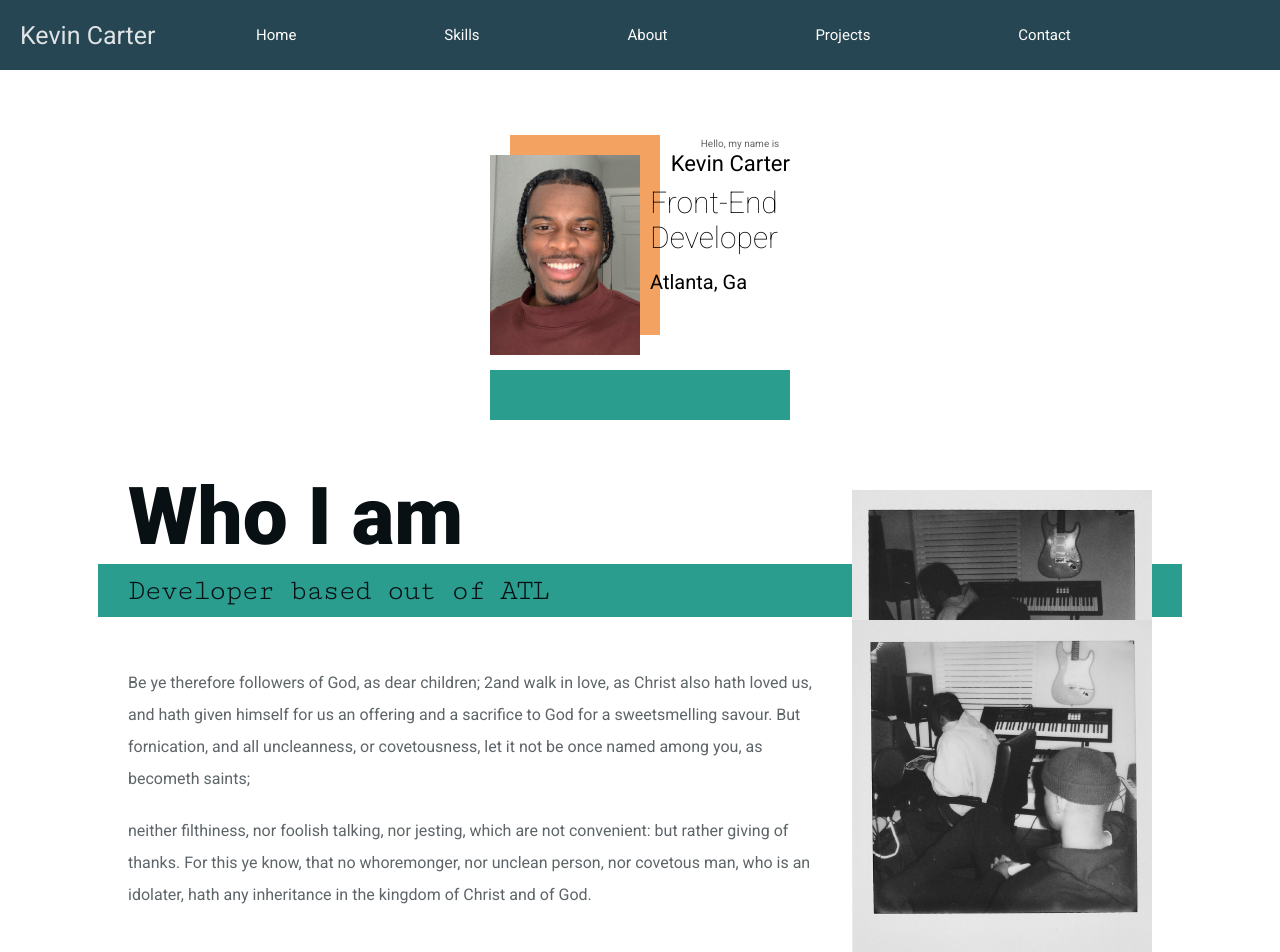
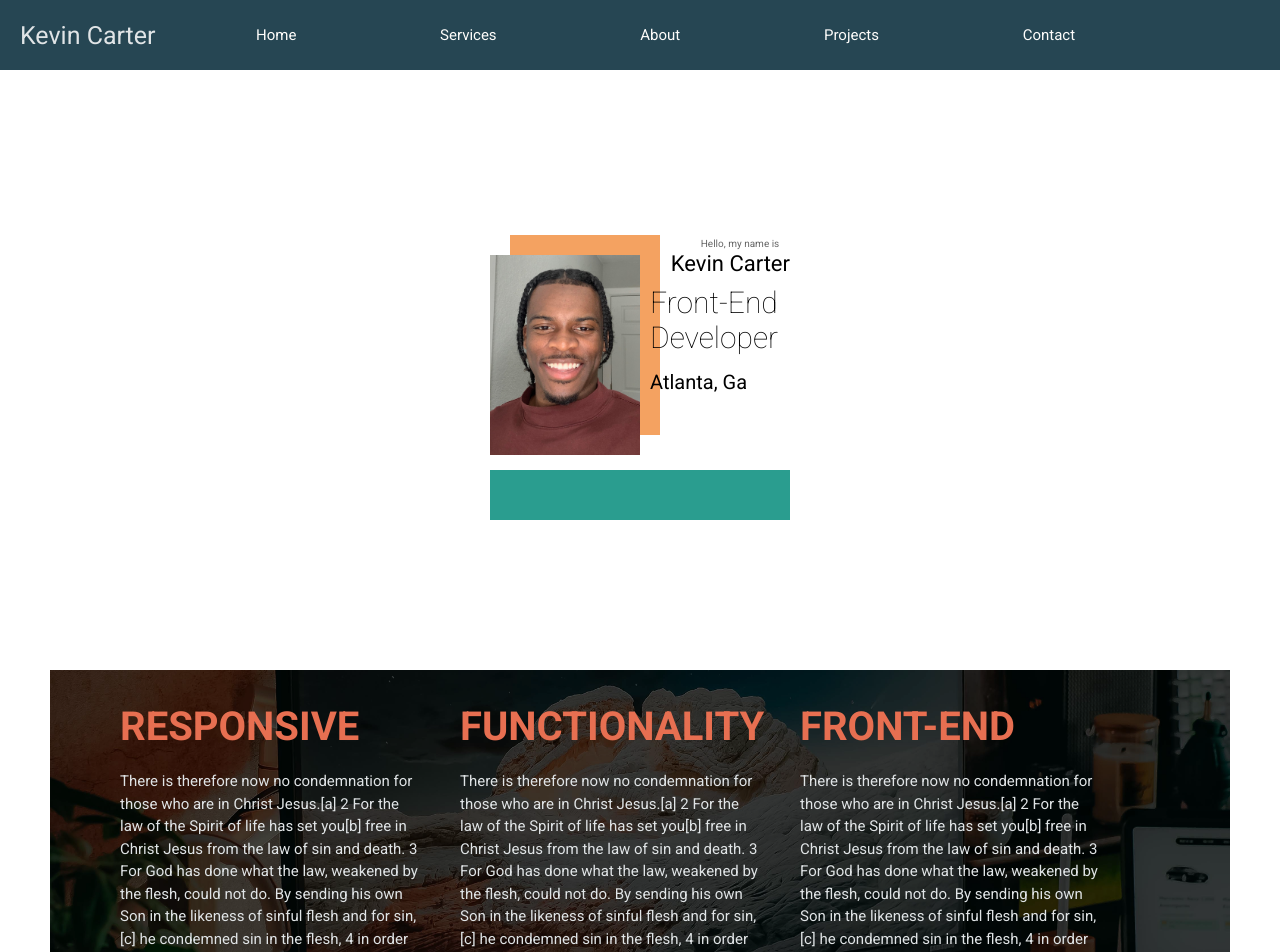
Before and after one commit to kvncrtr/portfolio, a React (Vite) app: page / in a window 1280 px wide. Shown: the top 952 px of the page. Built offline with nearby package versions, Linux system fonts and the light colour scheme.

Commit message:
more edits

```diff
--- a/src/App.jsx
+++ b/src/App.jsx
@@ -13,7 +13,7 @@ function App() {
     <div className={'app--container'}>
       <Navbar />
       <Hero />
-      {/*<Skill />*/}
+      <Skill />
       {/*<Languages />*/}
       <About />
     </div>
--- a/src/components/Navbar.jsx
+++ b/src/components/Navbar.jsx
@@ -14,7 +14,7 @@ export default function Navbar() {
 
          <nav ref={navRef}>
             <a href='/#'>Home</a>
-            <a href='/#'>Skills</a>
+            <a href='/#'>Services</a>
             <a href='/#'>About</a>
             <a href='/#'>Projects</a>
             <a href='/#'>Contact</a>
--- a/src/styles/app.css
+++ b/src/styles/app.css
@@ -131,6 +131,7 @@ nav a:hover {
    position: relative;
    width: 100%;
    height: 40rem;
+   padding: 30em 0px;
    /* background-color: red;  */
 }
 
@@ -225,6 +226,10 @@ nav a:hover {
    width: 30rem;
    height: 100%;
    background-color: var(--secondary);
+}
+
+@media (min-width: 818px) {
+
 }
 
 .skill--container {
@@ -387,7 +392,7 @@ nav a:hover {
 /* About */
 
 .about--me {
-   margin: 0 auto;
+   margin: 5em auto 0 auto;
    max-width: 1124px;
 }
 
```
